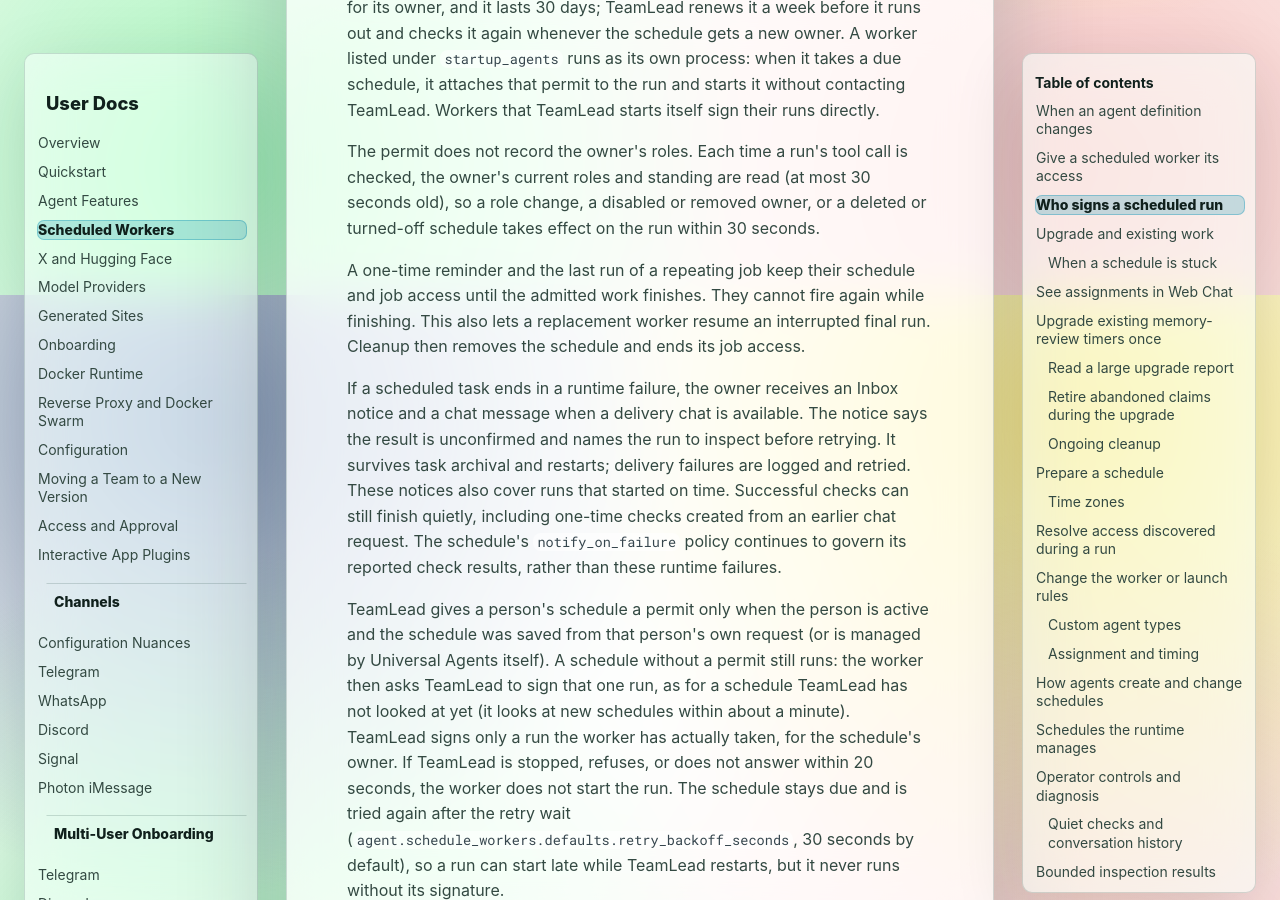
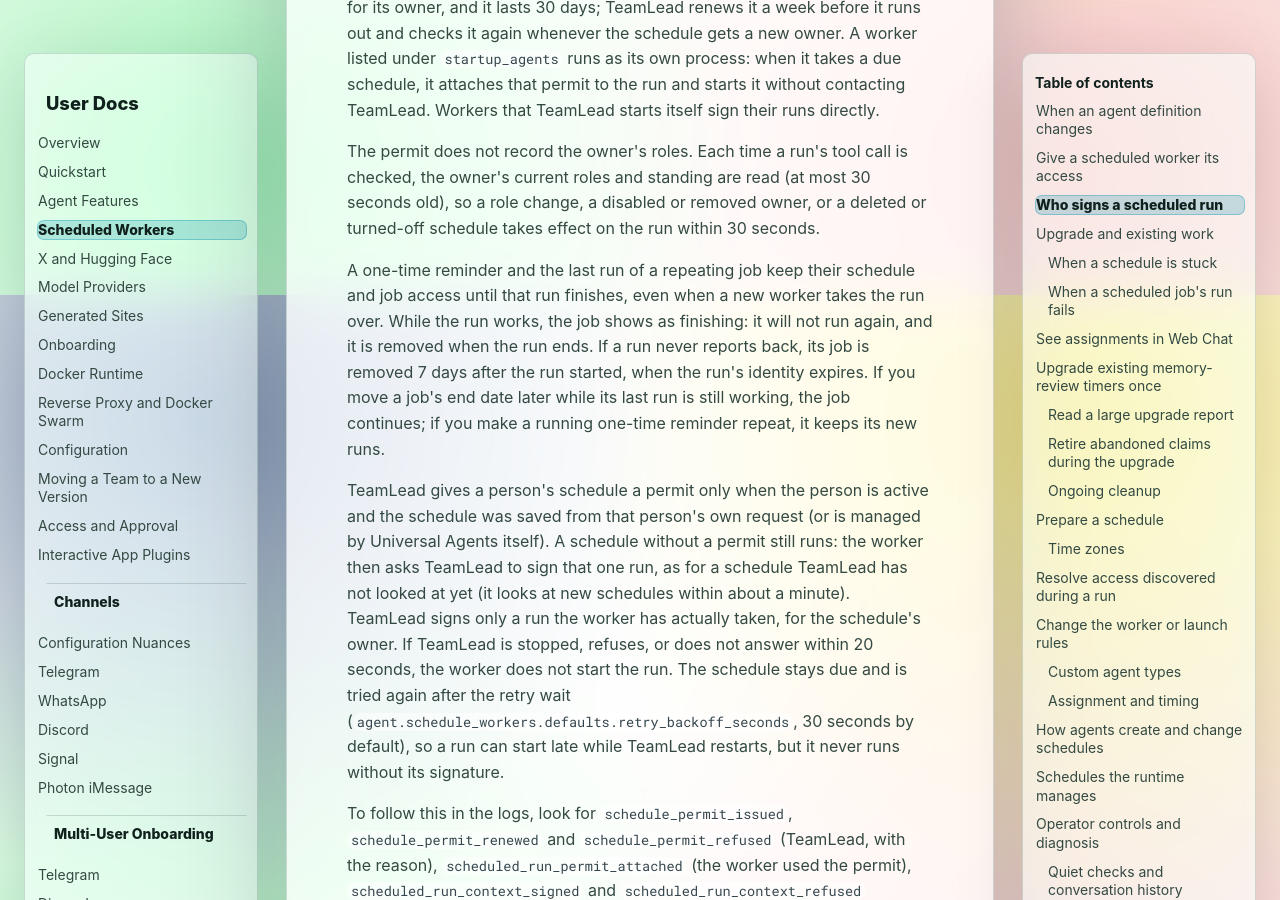
Before and after one commit to enzimo/universal-agents, an MkDocs documentation site: the page built from user_docs_source/scheduled-workers.md, in a window 1280 px wide and 900 px high, scrolled down 3305 px. Built offline with MkDocs 1.6.1 and Material for MkDocs 9.7.7, drawn with Linux system fonts in a browser that asks for light colours; some of the changed text lies outside the part shown.

Commit message:
Document finishing schedules and once-per-problem failure notices
- README_ARCHITECTURE.md: why a last run keeps its schedule (live permit
  checks), what finishing means everywhere, the end-date rule, the 7-day
  limit, which runs get receipts; failing jobs reported once per problem
  through the stuck-work notices, with no cause, the assistant question
  and its run id, notify_on_failure not applying, and the wait limit's
  message gone. The stuck-schedule section notes both.
- user_docs_source/scheduled-workers.md: finishing jobs in plain words,
  and a new section "When a scheduled job's run fails"; a finishing job is
  not stuck. features.md links to it from "When work gets stuck".
- Runtime skill references (scheduled-worker-repair,
  universal-agents-runtime-mapping): final_run_in_progress means
  finishing, not overdue; how to answer "why did my scheduled job fail"
  from the run id with get_task_history_window, and not to promise a
  notice per failure. The ua-skills copy is updated in its PR #13.
- stale_schedules.py: one-time schedules are deleted once their last run
  ends.

[skip ci]

Co-Authored-By: Claude Opus 5.5 <noreply@anthropic.com>

```diff
--- a/user_docs_source/scheduled-workers.md
+++ b/user_docs_source/scheduled-workers.md
@@ -128,18 +128,13 @@ old), so a role change, a disabled or removed owner, or a deleted or turned-off
 schedule takes effect on the run within 30 seconds.
 
 A one-time reminder and the last run of a repeating job keep their schedule
-and job access until the admitted work finishes. They cannot fire again while
-finishing. This also lets a replacement worker resume an interrupted final
-run. Cleanup then removes the schedule and ends its job access.
-
-If a scheduled task ends in a runtime failure, the owner receives an Inbox
-notice and a chat message when a delivery chat is available. The notice says
-the result is unconfirmed and names the run to inspect before retrying. It
-survives task archival and restarts; delivery failures are logged and retried.
-These notices also cover runs that started on time. Successful checks can
-still finish quietly, including one-time checks created from an earlier chat
-request. The schedule's `notify_on_failure` policy continues to govern its
-reported check results, rather than these runtime failures.
+and job access until that run finishes, even when a new worker takes the run
+over. While the run works, the job shows as finishing: it will not run again,
+and it is removed when the run ends. If a run never reports back, its job is
+removed 7 days after the run started, when the run's identity expires. If you
+move a job's end date later while its last run is still working, the job
+continues; if you make a running one-time reminder repeat, it keeps its new
+runs.
 
 TeamLead gives a person's schedule a permit only when the person is active and
 the schedule was saved from that person's own request (or is managed by
@@ -187,7 +182,9 @@ claim it.
 ### When a schedule is stuck
 
 An enabled, unpaused, unexpired schedule that is overdue and that no worker has
-picked up is **stuck**. You are told about it, without asking:
+picked up is **stuck**. A job whose last run is still working is not stuck: it
+is finishing and no further run is due. You are told about a stuck schedule,
+without asking:
 
 - Once it has been stuck for `agent.schedule_workers.review_interval_seconds`
   (one hour by default), its owner gets an Inbox notice and a chat message
@@ -279,6 +276,19 @@ If an earlier version failed with "The Objective session's schedule and owner
 could not be verified", install the fix and inspect the existing policy, schedule
 and checkpoint. Resume the existing Objective if it was marked blocked after that
 failure. Do not recreate a valid schedule or discard the saved checkpoint.
+
+### When a scheduled job's run fails
+
+If a scheduled job's run fails, you get one Inbox notice and one chat message
+naming the job and when the run started. The notice doesn't say why. It
+suggests a question to ask your assistant, which can read the run's history
+and tell you why it stopped and what it had already done; check that before
+asking for the job to run again. If the job keeps failing, you are not told
+again until a run finishes, and then you get one "working again" message. A
+one-time reminder that fails gets just the one notice. Failures of the team's
+and the system's own jobs go to administrators in the Inbox. These notices are
+sent whatever the job's own "notify on failure" setting says: that setting is
+about the results a run reports, such as a check that found a problem.
 
 ## See assignments in Web Chat
 
```
Also changed, not shown: README_ARCHITECTURE.md (+44 -22 lines), custom_agents/skill_templates/long-horizon-plan-execution/references/universal-agents-runtime-mapping.md (+8 -5 lines), custom_agents/skill_templates/runtime-operations-workflows/references/scheduled-worker-repair.md (+13 -7 lines), user_docs_source/features.md (+3 -1 lines), 1 other file.
